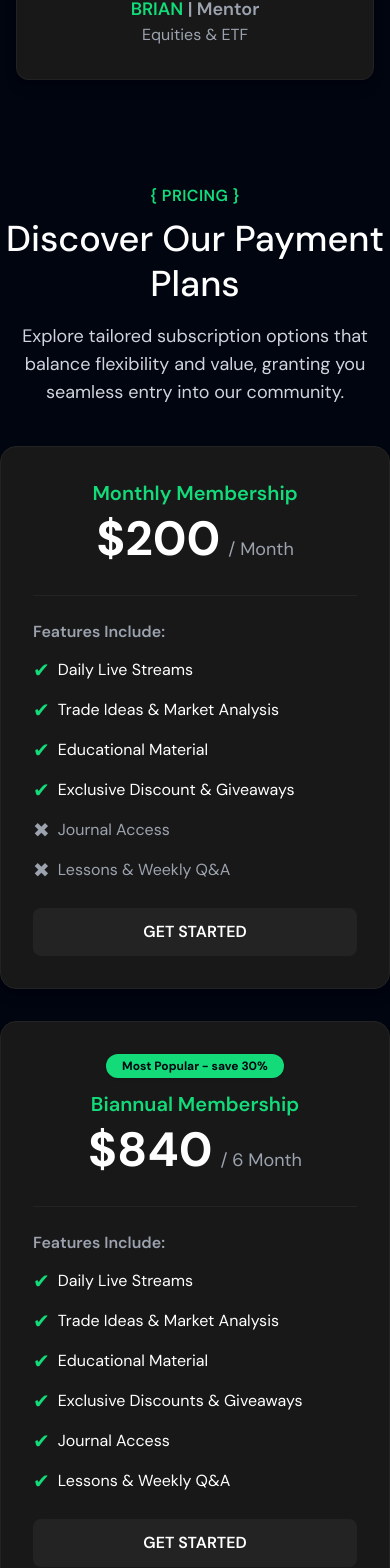
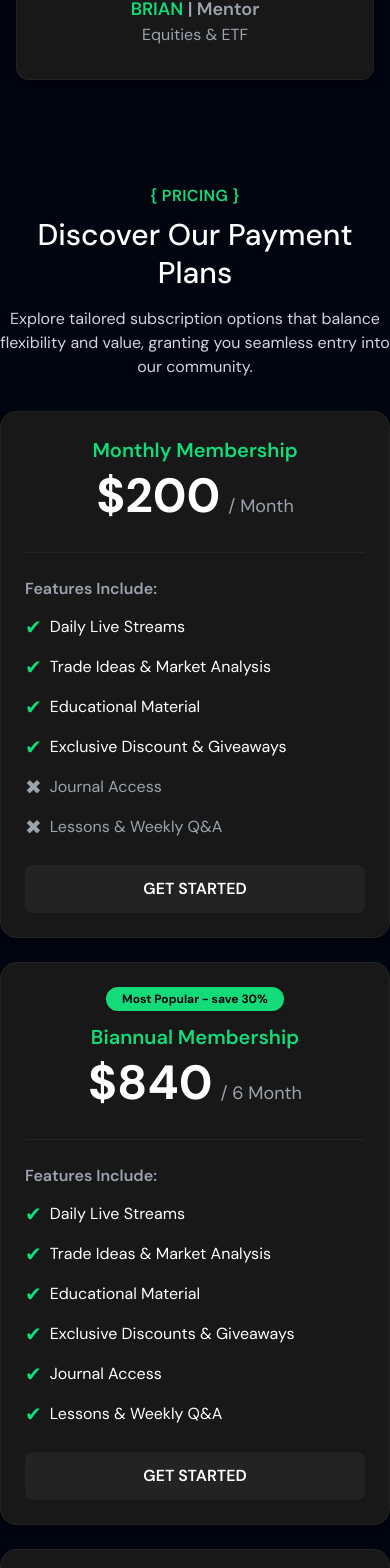
Before and after one commit to devosumba/Vaultmont-Lab, a Next.js app: page / in a window 390 px wide. Shown: the part 7274-8842 px from the top of the page. Built offline with nearby package versions, Linux system fonts and the light colour scheme.

Commit message:
Center align PRICING text and improve anchor for pricing section

```diff
--- a/src/components/Home/FAQ/index.tsx
+++ b/src/components/Home/FAQ/index.tsx
@@ -115,14 +115,16 @@ export default function FAQ() {
           </div>
         </div>
       </section>
-      {/* Pricing Section */}
-      <section className="py-12 bg-darkmode flex flex-col items-center">
-        <div className="text-[#13db7a] text-base font-semibold mb-2 tracking-wide">{'{ PRICING }'}</div>
-  <h2 className="text-4xl md:text-5xl font-medium text-white mb-4 leading-tight text-center">Discover Our Payment Plans</h2>
-  <p className="text-gray-300 text-lg md:text-xl text-center mb-10 max-w-2xl">Explore tailored subscription options that balance flexibility and value, granting you seamless entry into our community.</p>
-        <div className="w-full max-w-6xl mx-auto grid grid-cols-1 md:grid-cols-3 gap-8">
+  {/* Pricing Section */}
+  <section className="py-12 bg-darkmode flex flex-col items-center">
+    <div id="pricing">
+  <div className="text-[#13db7a] text-base font-semibold mb-2 tracking-wide text-center w-full">{'{ PRICING }'}</div>
+      <h2 className="text-3xl sm:text-4xl md:text-5xl font-medium text-white mb-4 leading-tight text-center">Discover Our Payment Plans</h2>
+      <p className="text-gray-300 text-base sm:text-lg md:text-xl text-center mb-8 sm:mb-10 max-w-2xl mx-auto">Explore tailored subscription options that balance flexibility and value, granting you seamless entry into our community.</p>
+    </div>
+    <div className="w-full max-w-6xl mx-auto flex flex-col md:grid md:grid-cols-3 gap-6 md:gap-8">
           {/* Monthly Membership */}
-          <div className="bg-[#181818] rounded-2xl border border-[#232323] p-8 flex flex-col items-center shadow-lg min-w-[280px] transition-transform duration-300 hover:-translate-y-2 hover:shadow-2xl cursor-pointer">
+          <div className="bg-[#181818] rounded-2xl border border-[#232323] p-6 sm:p-8 flex flex-col items-center shadow-lg w-full min-w-0 transition-transform duration-300 hover:-translate-y-2 hover:shadow-2xl cursor-pointer">
             <div className="text-[#13db7a] text-xl font-semibold mb-2">Monthly Membership</div>
             <div className="flex items-end mb-2">
               <span className="text-white text-5xl font-bold mr-2">$200</span>
@@ -143,7 +145,7 @@ export default function FAQ() {
             <button className="w-full bg-[#232323] text-white font-semibold py-3 rounded-lg mt-auto hover:bg-[#13db7a] hover:text-darkmode transition">GET STARTED</button>
           </div>
           {/* Biannual Membership */}
-            <div className="bg-[#181818] rounded-2xl border border-[#232323] p-8 flex flex-col items-center shadow-lg min-w-[280px] relative transition-transform duration-300 hover:-translate-y-2 hover:shadow-2xl cursor-pointer">
+            <div className="bg-[#181818] rounded-2xl border border-[#232323] p-6 sm:p-8 flex flex-col items-center shadow-lg w-full min-w-0 relative transition-transform duration-300 hover:-translate-y-2 hover:shadow-2xl cursor-pointer">
               <span className="bg-[#13db7a] text-darkmode text-xs font-bold px-4 py-1 rounded-full shadow mb-3">Most Popular - save 30%</span>
               <div className="text-[#13db7a] text-xl font-semibold mb-2">Biannual Membership</div>
             <div className="flex items-end mb-2">
@@ -165,7 +167,7 @@ export default function FAQ() {
             <button className="w-full bg-[#232323] text-white font-semibold py-3 rounded-lg mt-auto hover:bg-[#13db7a] hover:text-darkmode transition">GET STARTED</button>
           </div>
           {/* Annual Membership */}
-          <div className="bg-[#181818] rounded-2xl border border-[#232323] p-8 flex flex-col items-center shadow-lg min-w-[280px] transition-transform duration-300 hover:-translate-y-2 hover:shadow-2xl cursor-pointer">
+          <div className="bg-[#181818] rounded-2xl border border-[#232323] p-6 sm:p-8 flex flex-col items-center shadow-lg w-full min-w-0 transition-transform duration-300 hover:-translate-y-2 hover:shadow-2xl cursor-pointer">
             <div className="text-[#13db7a] text-xl font-semibold mb-2 transition-transform duration-300 hover:-translate-y-2 hover:shadow-2xl cursor-pointer">Annual Membership</div>
             <div className="flex items-end mb-2">
               <span className="text-white text-5xl font-bold mr-2">$1,400</span>
--- a/src/components/Home/Hero/index.tsx
+++ b/src/components/Home/Hero/index.tsx
@@ -148,7 +148,7 @@ const Hero = () => {
             </h1>
             <div className="flex items-center md:justify-start justify-center gap-8">
               <a
-                href="https://discord.com/invite/KQgazMz5"
+                href="https://discord.gg/nvhrB6vJCF"
                 target="_blank"
                 rel="noopener noreferrer"
                 className="rounded-lg text-21 font-medium hover:bg-transparent hover:text-primary text-darkmode py-2 px-7 z-50"
@@ -159,7 +159,14 @@ const Hero = () => {
               <button
                 className="bg-transparent rounded-lg text-21 font-medium py-2 px-7 transition-colors duration-200"
                 style={{ border: '2px solid #13db7a', color: '#13db7a' }}
-                onClick={() => setIsSellingOpen(true)}
+                onClick={() => {
+                  const el = document.getElementById('pricing');
+                  if (el) {
+                    el.scrollIntoView({ behavior: 'smooth', block: 'start' });
+                  } else {
+                    window.location.hash = '#pricing';
+                  }
+                }}
                 onMouseOver={e => { e.currentTarget.style.backgroundColor = '#13db7a'; e.currentTarget.style.color = '#fff'; }}
                 onMouseOut={e => { e.currentTarget.style.backgroundColor = 'transparent'; e.currentTarget.style.color = '#13db7a'; }}
               >
--- a/src/components/Layout/Header/index.tsx
+++ b/src/components/Layout/Header/index.tsx
@@ -139,7 +139,7 @@ const Header: React.FC = () => {
               </div>
             )}
             <a
-              href="https://discord.com/invite/KQgazMz5"
+              href="https://discord.gg/nvhrB6vJCF"
               target="_blank"
               rel="noopener noreferrer"
               className="hidden lg:inline-flex flex-row items-center justify-center text-darkmode hover:bg-transparent hover:text-primary border border-primary px-4 py-3 rounded-2xl gap-2 text-xl font-semibold whitespace-nowrap"
```
